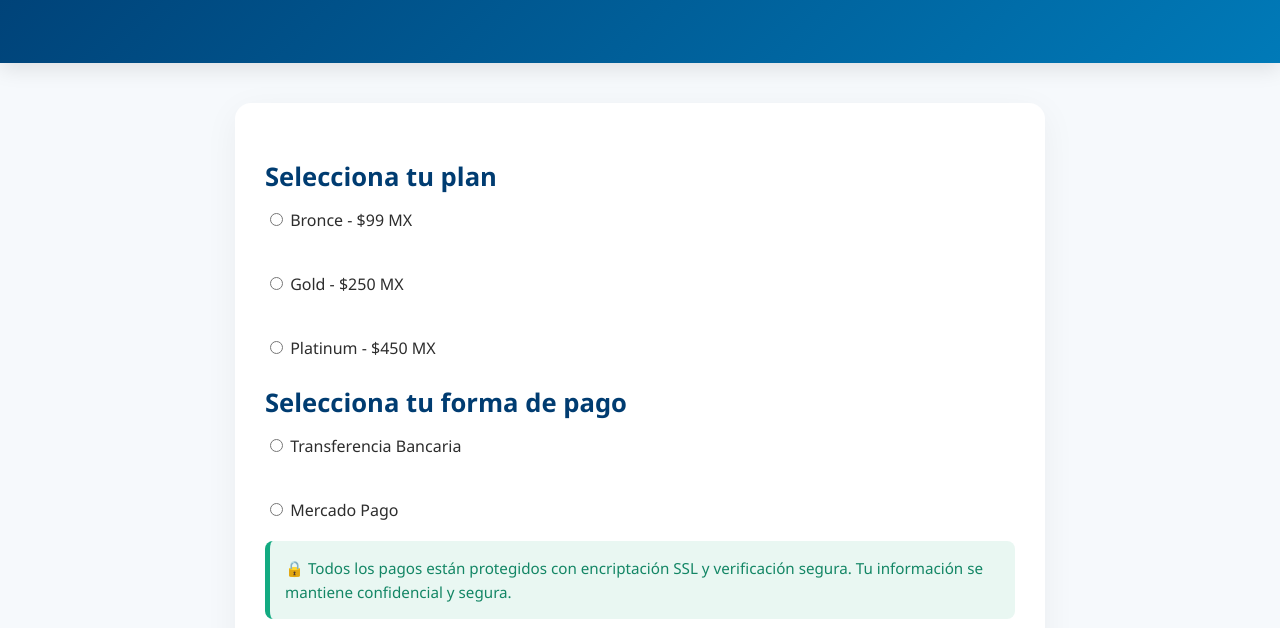
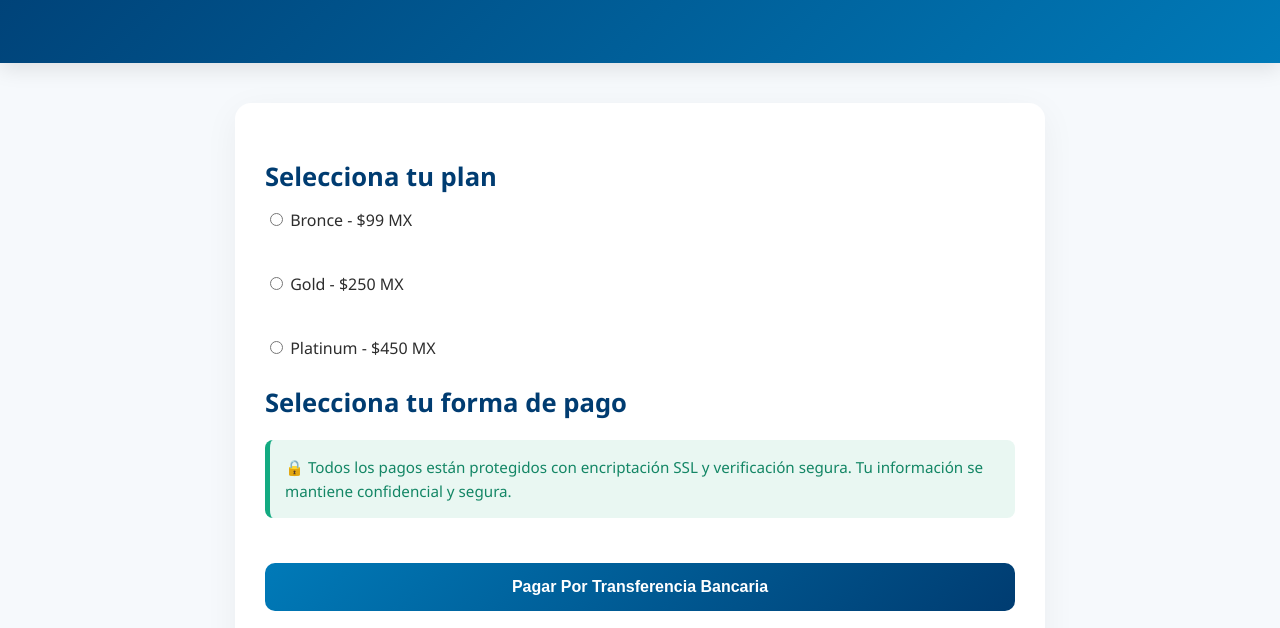
Before and after one commit to Pulsar-NET/Principal, a plain HTML site: page index.html in a window 1280 px wide. Shown: the part 172-800 px from the top of the page. Drawn offline with Linux system fonts and the light colour scheme.

Commit message:
Update index.html

```diff
--- a/index.html
+++ b/index.html
@@ -27,8 +27,7 @@
 
     <section class="pago">
       <h3>Selecciona tu forma de pago</h3>
-      <label><input type="radio" name="pago" value="transferencia"> Transferencia Bancaria</label><br>
-      <label><input type="radio" name="pago" value="mercado"> Mercado Pago</label>
+
 
       <p class="seguridad">🔒 Todos los pagos están protegidos con encriptación SSL y verificación segura. Tu información se mantiene confidencial y segura.</p>
 
```
